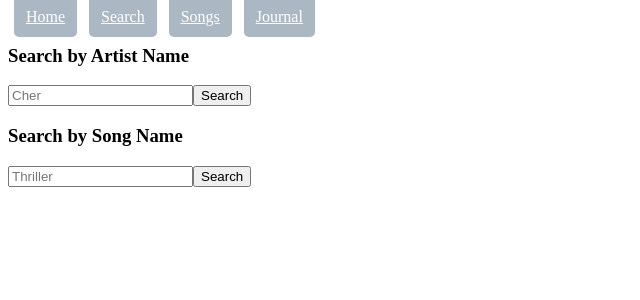
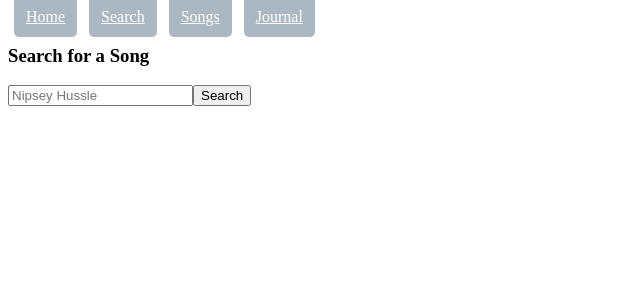
Before and after one commit to stef-codes/sonica-frontend, a React (Create React App) app: page /search in a window 1280 px wide. Shown: the top 300 px of the page, without its empty margins (0-640 px from the left). Built offline with nearby package versions, Linux system fonts and the light colour scheme.

Commit message:
refactor search with a single search bar

```diff
--- a/src/containers/Search.jsx
+++ b/src/containers/Search.jsx
@@ -6,8 +6,7 @@ class Search extends React.Component {
     state = {
         id: "",
         trackId: "",
-        musicTrack: "",
-        musicArtist: "",
+        searchTerm: "",
         searchResults: [],
         addToPlaylist:false
     }
@@ -21,9 +20,14 @@ class Search extends React.Component {
 
     handleSubmit = e => {
         e.preventDefault()
-        let search_value =  (this.state.musicArtist) || (this.state.musicTrack)
+        let searchValue =  this.state.searchTerm
+        let searchString = searchValue.replace(" ", "+")
+
+        // What fields in the form were filled in when they clicked search
+
+        console.log(searchValue.replace(" ", "+"))
         console.log(e.target)
-        fetch(`https://itunes.apple.com/search?term=${search_value}&entity=${e.target.name}`)
+        fetch(`https://itunes.apple.com/search?term=${searchString}&entity=${e.target.name}`)
         .then(response => response.json())
         .then(songs => {
             this.setState({
@@ -49,16 +53,13 @@ class Search extends React.Component {
 
 
              const {searchResults} = this.state;
-             debugger
+
 
         return (
             <div>
                 <form onSubmit={this.handleSubmit} >
-                    <h3>Search by Artist Name</h3>
-                    <input type="text" name="musicArtist" value={this.state.musicArtist} onChange={this.handleChange} placeholder="Cher" />
-                    <button type="submit">Search</button>
-                    <h3>Search by Song Name</h3>
-                    <input type="text" name="musicTrack" value={this.state.musicTrack} onChange={this.handleChange} placeholder="Thriller" />
+                    <h3>Search for a Song</h3>
+                    <input type="text" name="searchTerm" value={this.state.searchTerm} onChange={this.handleChange} placeholder="Nipsey Hussle" />
                     <button type="submit">Search</button>
                 </form>
                <br></br>
```
